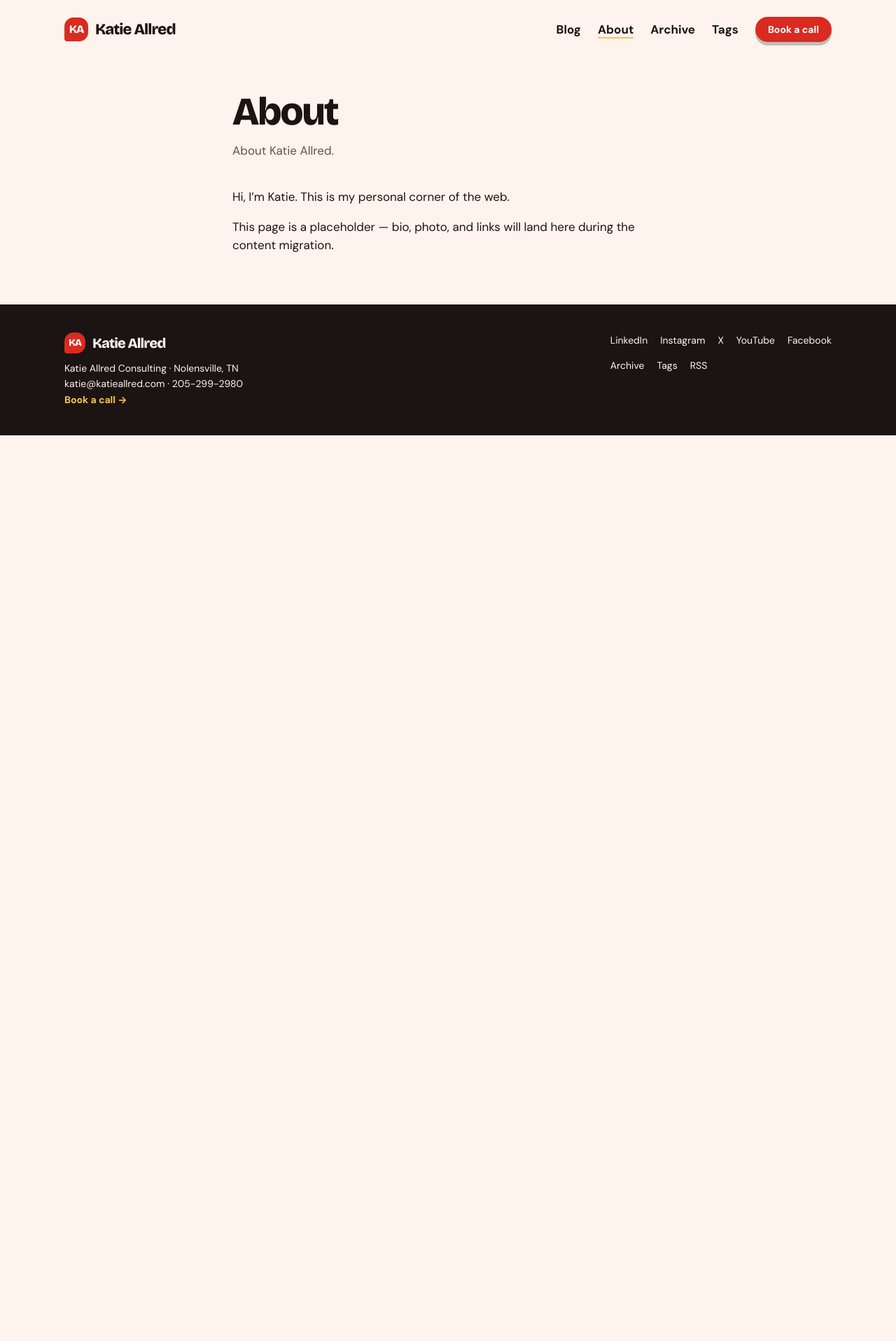
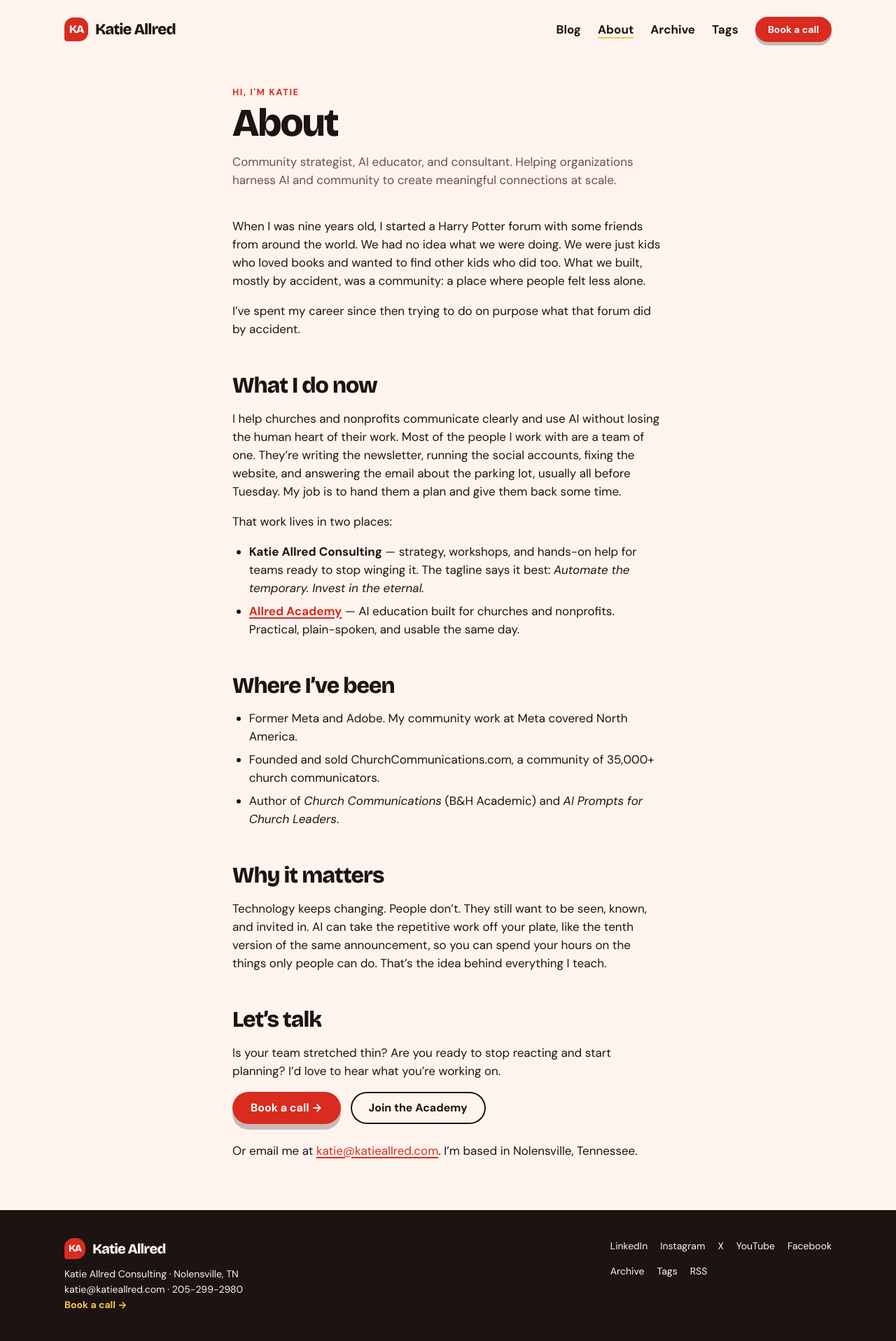
Before and after one commit to katiejallred/personal, a Jekyll site: the page built from about.md, in a window 1280 px wide. Shown: the whole page at 70% size. Built offline with Jekyll 4.4.1, drawn with Linux system fonts in a browser that asks for light colours; before the commit the page ends 900 px from its top, so only the background shows below that.

Commit message:
Fill in the About page
Replaces the placeholder with Katie's story, current work (Katie Allred
Consulting, Allred Academy), three approved credibility lines, and a
"Book a call" / "Join the Academy" call to action. Copy uses only
details from the design system's Contact & links section and stories
Katie has told in her own posts.

Co-Authored-By: Claude Opus 5.5 <noreply@anthropic.com>
Claude-Session: https://claude.ai/code/session_015MpzqZ662GU5mvzoBNwigK

```diff
--- a/about.md
+++ b/about.md
@@ -1,11 +1,59 @@
 ---
 layout: page
 title: About
+eyebrow: Hi, I'm Katie
 permalink: /about/
-description: "About Katie Allred."
+description: "Community strategist, AI educator, and consultant. Helping organizations harness AI and community to create meaningful connections at scale."
 ---
 
-Hi, I'm Katie. This is my personal corner of the web.
+When I was nine years old, I started a Harry Potter forum with some friends
+from around the world. We had no idea what we were doing. We were just kids who
+loved books and wanted to find other kids who did too. What we built, mostly by
+accident, was a community: a place where people felt less alone.
 
-This page is a placeholder — bio, photo, and links will land here during the
-content migration.
+I've spent my career since then trying to do on purpose what that forum did by
+accident.
+
+## What I do now
+
+I help churches and nonprofits communicate clearly and use AI without losing
+the human heart of their work. Most of the people I work with are a team of
+one. They're writing the newsletter, running the social accounts, fixing the
+website, and answering the email about the parking lot, usually all before
+Tuesday. My job is to hand them a plan and give them back some time.
+
+That work lives in two places:
+
+- **Katie Allred Consulting** — strategy, workshops, and hands-on help for
+  teams ready to stop winging it. The tagline says it best: *Automate the
+  temporary. Invest in the eternal.*
+- **[Allred Academy](https://academy.katieallred.com)** — AI education built
+  for churches and nonprofits. Practical, plain-spoken, and usable the same day.
+
+## Where I've been
+
+- Former Meta and Adobe. My community work at Meta covered North America.
+- Founded and sold ChurchCommunications.com, a community of 35,000+ church
+  communicators.
+- Author of *Church Communications* (B&H Academic) and *AI Prompts for Church
+  Leaders*.
+
+## Why it matters
+
+Technology keeps changing. People don't. They still want to be seen, known, and
+invited in. AI can take the repetitive work off your plate, like the tenth
+version of the same announcement, so you can spend your hours on the things
+only people can do. That's the idea behind everything I teach.
+
+## Let's talk
+
+Is your team stretched thin? Are you ready to stop reacting and start planning?
+I'd love to hear what you're working on.
+
+<p class="about-actions">
+  <a class="btn btn-red" href="https://meetwithkatie.com">Book a call →</a>
+  <a class="btn btn-ghost" href="https://academy.katieallred.com">Join the Academy</a>
+</p>
+
+Or email me at [katie@katieallred.com](mailto:katie@katieallred.com). I'm
+based in Nolensville, Tennessee.
--- a/assets/css/main.css
+++ b/assets/css/main.css
@@ -849,3 +849,11 @@ code, pre, kbd, samp {
     transition: none;
   }
 }
+
+/* --- About --- */
+.about-actions {
+  display: flex;
+  flex-wrap: wrap;
+  gap: var(--space-3);
+  padding-bottom: var(--space-2);
+}
```
